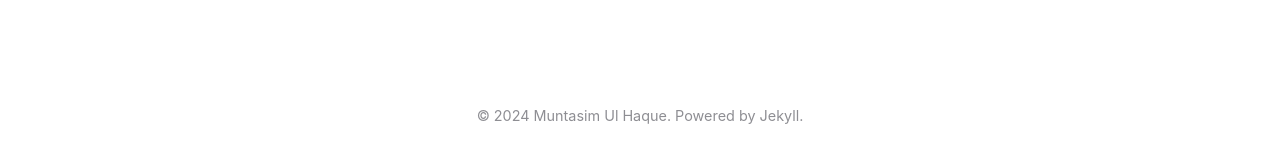
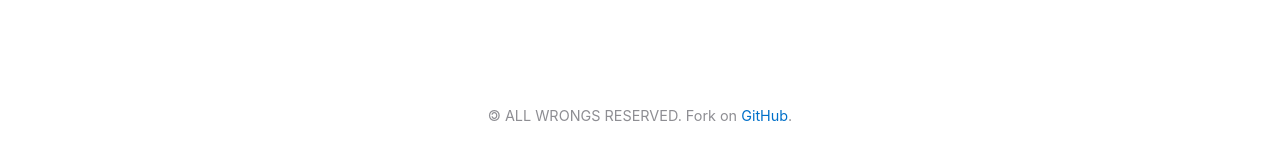
Before and after one commit to muntasimulhaque/muntasimulhaque.github.io, a Jekyll site: the page built from index.md, in a window 1280 px wide. Shown: the part 743-897 px from the top of the page. Built offline with Jekyll 4.4.1, drawn with Linux system fonts in a browser that asks for light colours.

Commit message:
Update default.html

```diff
--- a/_layouts/default.html
+++ b/_layouts/default.html
@@ -32,7 +32,7 @@
     </main>
 
     <footer>
-        <p>&copy; {{ site.time | date: '%Y' }} {{ site.name }}. Powered by Jekyll.</p>
+        <p>&#x1F12F ALL WRONGS RESERVED. Fork on <a href="https://github.com/muntasimulhaque/muntasimulhaque.github.io" target="_blank">GitHub</a>.</p>
     </footer>
 
     <script>
```
